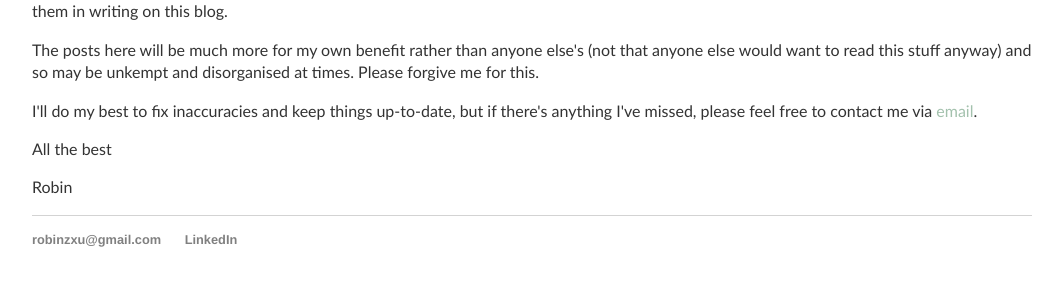
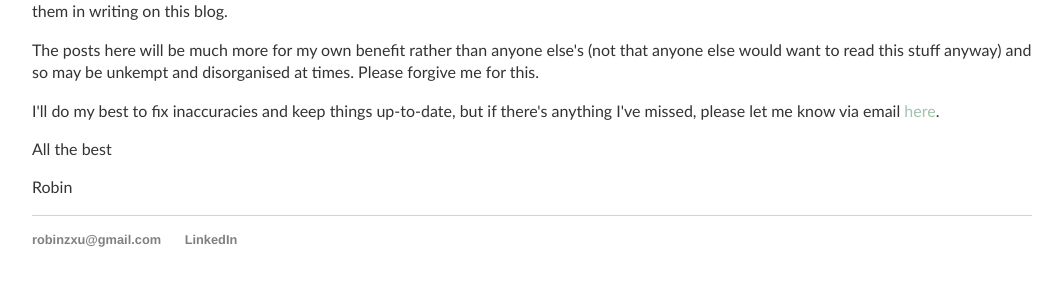
Before and after one commit to robinzxu/robinzxu.github.io, a Jekyll site: the page built from _posts/2020-02-02-hello-world.md, in a window 1280 px wide. Shown: the part 165-451 px from the top of the page, without its empty margins (108-1170 px from the left). Built offline with Jekyll 4.4.1, drawn with Linux system fonts in a browser that asks for light colours.

Commit message:
Update 2020-02-02-hello-world.md

```diff
--- a/_posts/2020-02-02-hello-world.md
+++ b/_posts/2020-02-02-hello-world.md
@@ -8,7 +8,7 @@ Many things pass through my head on a daily basis, but most of it ends up disapp
 
 The posts here will be much more for my own benefit rather than anyone else\'s (not that anyone else would want to read this stuff anyway) and so may be unkempt and disorganised at times. Please forgive me for this.
 
-I\'ll do my best to fix inaccuracies and keep things up-to-date, but if there\'s anything I\'ve missed, please feel free to contact me via <a href="mailto:robinzxu@gmail.com">email</a>.
+I\'ll do my best to fix inaccuracies and keep things up-to-date, but if there\'s anything I\'ve missed, please let me know via email <a href="mailto:robinzxu@gmail.com">here</a>.
 
 All the best
 
```
